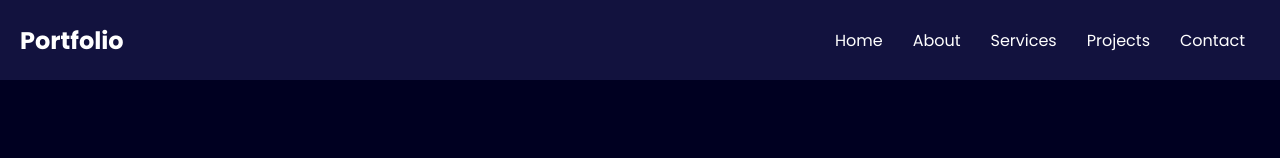
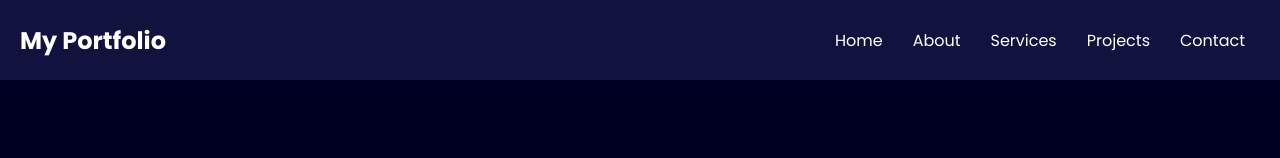
Before and after one commit to Harish-069/haarishportfolio, a plain HTML site: page index.html in a window 1280 px wide. Shown: the top 158 px of the page. Drawn offline with nearby package versions, Linux system fonts and the light colour scheme.

Commit message:
Update index.html

```diff
--- a/index.html
+++ b/index.html
@@ -392,7 +392,7 @@
   <body>
     <header>
       <nav>
-        <div class="left"> Portfolio</div>
+        <div class="left">My Portfolio</div>
         <div class="hamburger"><i class="fas fa-bars"></i></div>
         <ul>
           <li><a href="#home">Home</a></li>
```
